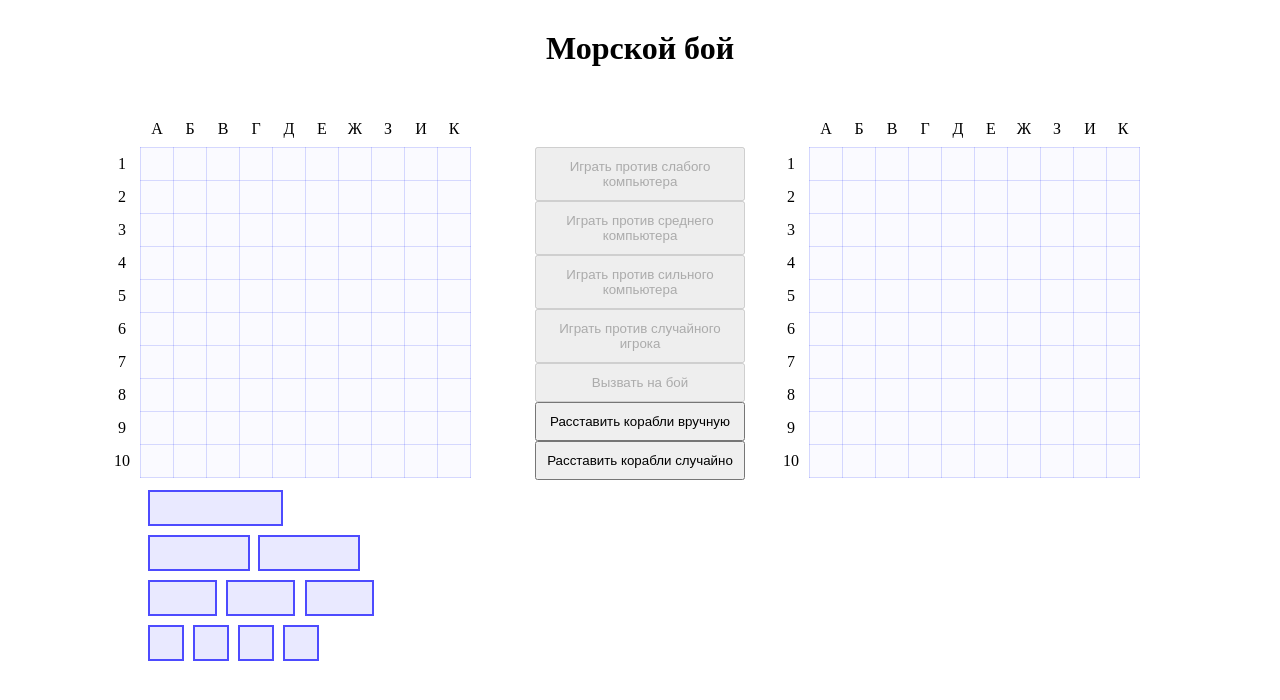
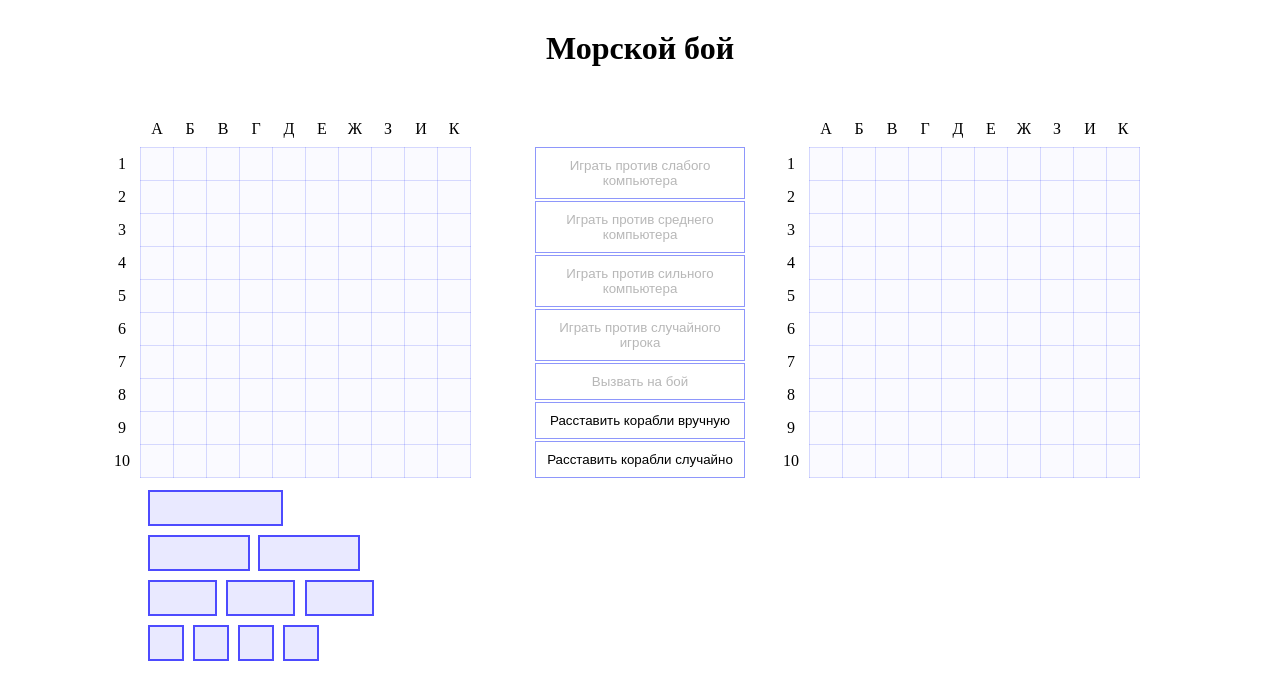
Before and after one commit to Daimzz/Seabattle, a plain HTML site: page index.html in a window 1280 px wide. Both pictures are taken after a click on the button "Играть еще раз". Drawn offline with Linux system fonts and the light colour scheme.

Commit message:
Доработал стили для кнопок

```diff
--- a/css/style.css
+++ b/css/style.css
@@ -3,7 +3,7 @@
 	padding: 0;
 	user-select: none;
 }
-
+:focus {outline:none;} ::-moz-focus-inner {border:0;}
 body {
 	width: 100vw;
 	height: 100vh;
@@ -129,10 +129,26 @@ body {
 	justify-content: space-between;
 }
 
+
 .app-action {
 	width: 210px;
 	padding: 10px;
+	outline:none;
+	background-color: transparent;
+	border: 1px solid rgba(6, 25, 247, 0.45);
+	transition: all 0.2s ease-in-out;
 }
+
+.app-action:focus{
+	transition: all 0.2s ease-in-out;
+	outline:none
+}
+
+.app-action:active{
+	transition: all 0.2s ease-in-out;
+	box-shadow: 0px 0px 6px 1px rgba(6, 25, 247, 0.45);;
+}
+
 
 .shot {
 	width: 32px;
```
